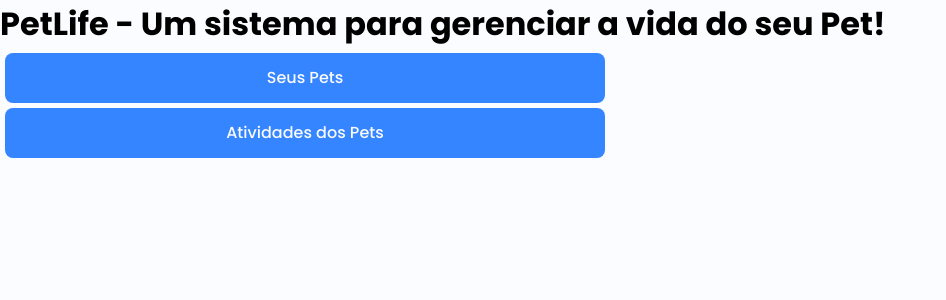
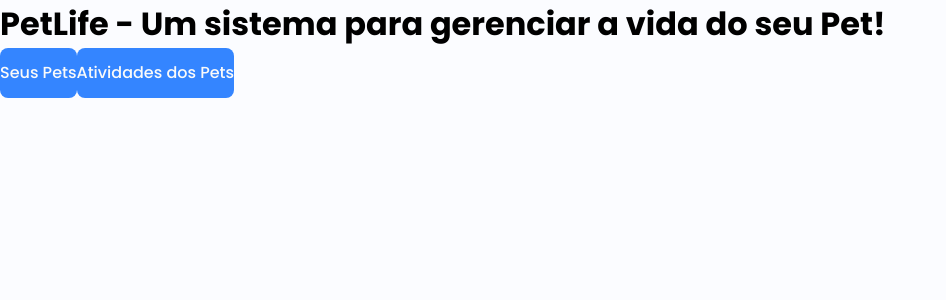
Before and after one commit to paulolemosfn/PetLife, a Next.js app: page /home in a window 1280 px wide. Shown: the top 300 px of the page, without its empty margins (0-946 px from the left). Built offline with nearby package versions, Linux system fonts and the light colour scheme.

Commit message:
Limpando css

```diff
--- a/pages/_app.js
+++ b/pages/_app.js
@@ -1,4 +1,4 @@
-import '../styles.css';
+import '../styles/global.css';
 
 function MyApp({ Component, pageProps }) {
   return <Component {...pageProps} />
--- a/pages/home/index.js
+++ b/pages/home/index.js
@@ -4,13 +4,15 @@ import Link from 'next/link'
 function HomePage() {
   return <>
     <Header />
-    <div>
-      <Link href="/pets">
-        <button class="margem">Seus Pets</button>
-      </Link>
-      <Link href="/activities">
-        <button class="margem">Atividades dos Pets</button>
-      </Link>
+    <div class="content">
+      <div class="cards">
+        <Link href="/pets">
+          <button class="button card">Seus Pets</button>
+        </Link>
+        <Link href="/activities">
+          <button class="button card">Atividades dos Pets</button>
+        </Link>
+      </div>
     </div>
   </>
 }
--- a/pages/index.js
+++ b/pages/index.js
@@ -1,10 +1,11 @@
+import Link from 'next/link'
 import Header from "../components/header"
-import Link from 'next/link'
+import styles from '../styles/index.module.css'
 
 function LoginPage() {
   return <>
     <Header />
-    <div>
+    <div class={styles.content}>
       <form>
         <label>E-mail</label>
         <input id="email" type="text" placeholder="Digite aqui seu e-mail" />
@@ -21,5 +22,4 @@ function LoginPage() {
   </>
 }
 
-
 export default LoginPage
--- a/styles.css
+++ b/styles/global.css
@@ -38,27 +38,10 @@ body, button, input, textarea{
   /* font-family: 'Open Sans', sans-serif; */
   font-family: 'Poppins', sans-serif;
 }
-.content{
-  width: 100%;
-  margin: 0 auto;
-}
 
-.content header img{
-  transition: filter .2s;
-  cursor: pointer;
-  filter: opacity(1.2);
-}
-
-.sr-only{
-  position : absolute;
-  height: 1px;
-  width: 1px;
-  padding: 0;
-  margin: -1px;
-  overflow: hidden;
-  clip-path: rect(0, 0, 0, 0);
-  white-space: nowrap;
-  border-width: 0;
+form {
+  display: flex;
+  flex-direction: column;
 }
 
 /* input and buttons */
@@ -88,42 +71,8 @@ button:hover, .button:hover{
   filter: brightness(1.2);
 }
 
-button > img,
-.button > img{
-  margin-right: 1rem;
-  width: 2rem;
-}
-
-button.outlined,
-.button.outlined{
-  background: var(--white);
-  color: var(--blue);
-  border: .2rem solid var(--blue);
-}
-
-button.red,
-.button.red{
-  background: var(--red);
-  color: var(--white);
-}
-
-button.grey,
-.button.grey{
-  background: var(--grey-light);
-  color: var(--grey-dark);
-}
 
 /* HEADER */
-
-.content header{
-  width: 80%;
-  margin: 3.5rem auto;
-}
-
-.content header img{
-  width:16.7rem;
-}
-
 label {
   padding: 1rem;
 }
@@ -132,24 +81,13 @@ input {
   padding: 3rem;
 }
 
-button {
-  padding: 2rem 8rem;
+/* Cards */
+.cards {
+  display: flex;
+  width: 100%;
+  flex-direction: row;
 }
 
-
-/* Cards */
 .card {
-  width: 20%;
-  border: .2rem solid var(--blue);
-  padding: 1rem .5rem;
-  font-weight: 300;
-  line-height: 5rem;
-  margin: .5rem;
-  text-align: center;
-  border-radius: .8rem;
+  width: stretch;
 }
-
-.margem {
-  margin: .5rem;
-  width: 60rem;
-}
--- /dev/null
+++ b/styles/index.module.css
@@ -0,0 +1,7 @@
+.content {
+  display: flex;
+  width: 100%;
+  flex-direction: column;
+  justify-content: center;
+  align-items: center;
+}
```
